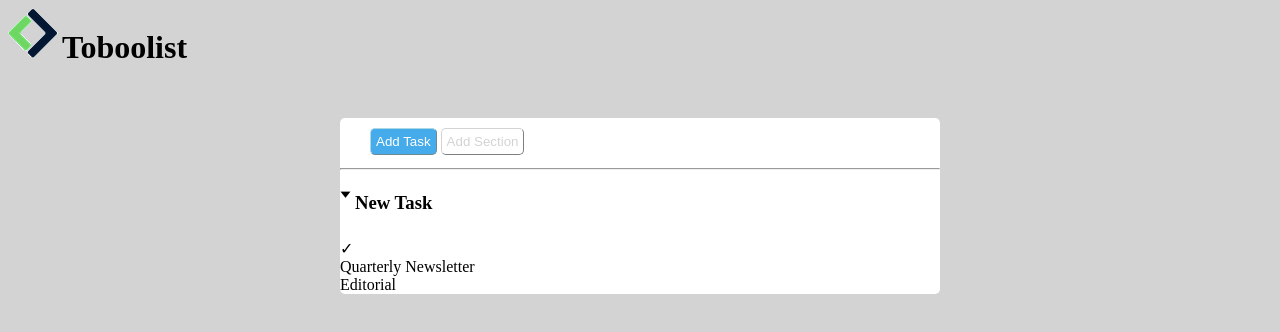
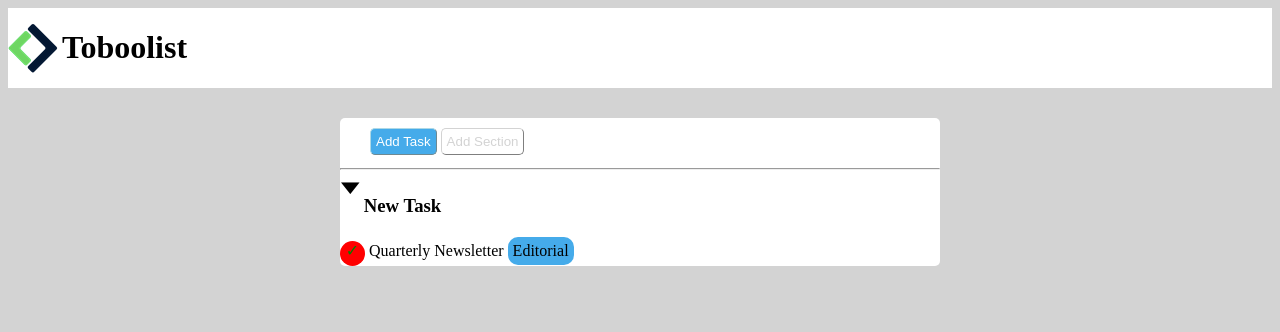
Before and after one commit to Nembo93/html-css-toboolist, a plain HTML site: page index.html in a window 1280 px wide. Drawn offline with Linux system fonts and the light colour scheme.

Commit message:
modifiche

```diff
--- a/css/index.css
+++ b/css/index.css
@@ -1,5 +1,8 @@
 *{
     box-sizing: border-box;
+}
+header{
+    background-color: white;
 }
 body{
     background-color: lightgrey;
@@ -7,6 +10,9 @@ body{
 
 h1{
     display: inline-block;
+}
+.logo{
+    vertical-align: middle;
 }
 
 .container{
@@ -39,3 +45,40 @@ button{
 hr{
     color: lightgrey;
 }
+.titoli{
+    display: inline-block;
+    vertical-align: top;
+    margin: 0px;
+}
+.triangolino{
+    font-size: 35px;
+    vertical-align: middle;
+}
+
+.boxtitolo{
+
+}
+.box-simboli{
+    display: inline-block;
+}
+#spunta{
+    background-color: red;
+    text-align: center;
+    width: 25px;
+    height: 25px;
+    color: green;
+    border-width: 10px;
+    border-color: green;
+    border-radius: 50%;
+}
+.editorial{
+    background-color: #45ABEA;
+}
+.targhetta{
+    padding: 5px;
+    border-radius: 10px;
+}
+
+
+/* &#10007; */
+/* &#10003; */
```
